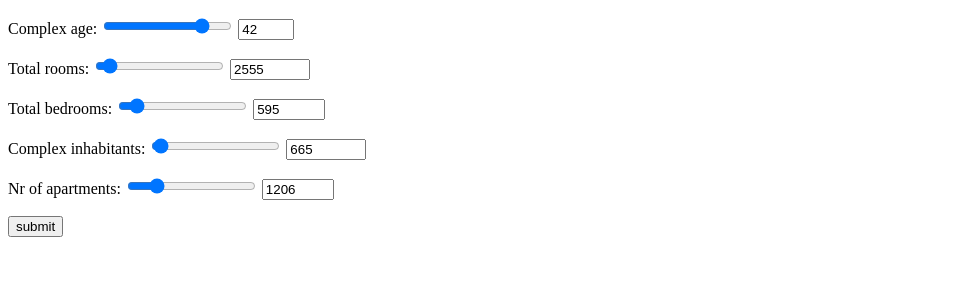
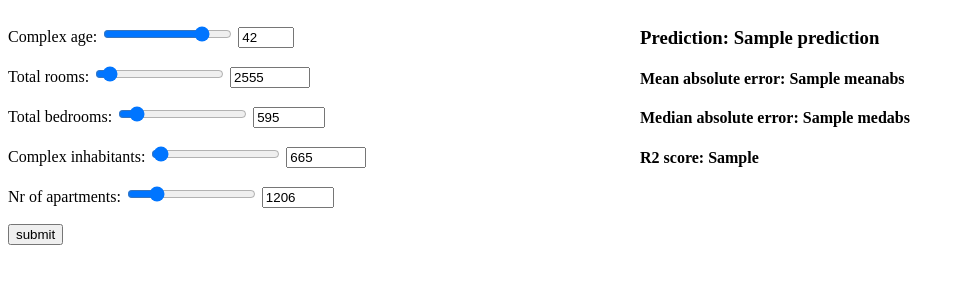
Before and after one commit to runasharp/lr-deployed, a Flask app: template templates/index.html in a window 1280 px wide. Shown: the top 300 px of the page, without its empty margins (0-965 px from the left). Run offline with Flask 2, Linux system fonts and the light colour scheme; the template is opened without the code that fills it: most values are stand-ins (such as "Sample title", 1, 10 or a date in 2020); parts of the project's set-up code (start-up, migrations or seed data) failed here and were passed over.

Commit message:
updated UI

```diff
--- a/app.py
+++ b/app.py
@@ -1,5 +1,6 @@
 from flask import Flask, request, render_template
 import pickle
+import model as md
 import numpy as np
 from sklearn.linear_model import LogisticRegression
 
@@ -26,7 +27,12 @@ def get_delay():
         pkl_file = open('regr.pkl', 'rb')
         regr = pickle.load(pkl_file)
         prediction = int(regr.predict(inputs))
-        return render_template('result.html', prediction=prediction)
+
+        meanabs = round(md.sm.mean_absolute_error(md.Y_test, md.Y_pred), 2)
+        medabs = round(md.sm.median_absolute_error(md.Y_test, md.Y_pred), 2)
+        r2 = round(md.sm.r2_score(md.Y_test, md.Y_pred), 2)
+
+        return render_template('index.html', prediction=prediction, meanabs=meanabs, medabs=medabs, r2=r2)
 
 
 if __name__ == '__main__':
--- a/templates/index.html
+++ b/templates/index.html
@@ -1,39 +1,59 @@
 <!DOCTYPE html>
 <html>
-<title>Linear Regression</title>
+<head>
+    <title>Multiple Linear Regression</title>
+
+    <style>
+.column {
+  float: left;
+  width: 50%;
+}
+
+/* Clear floats after the columns */
+.row:after {
+  content: "";
+  display: table;
+  clear: both;
+}
+</style>
+</head>
+
 <body>
 
 <form action = "/getresults" method="POST">
+
 {#	<p> Complex age:<input name="x1" type ="text" value="42" /> </p>#}
 {#	<p> Total rooms: <input name="x2" type ="text" value="2555" /> </p>#}
-{#    <p> Total bedrooms: <input name="x3" type ="text" value="595" /> </p>#}
+{#  <p> Total bedrooms: <input name="x3" type ="text" value="595" /> </p>#}
 {#	<p> Complex inhabitants:<input name="x4" type ="text" value="665" /> </p>#}
 {#	<p> Nr of apartments: <input name="x5" type ="text" value="1206" /> </p>#}
-
+    <div class="row">
+      <div class="column">
         <p> Complex age: <input name = "x1" type="range" min="1" max="52" value="42" class="slider" oninput="this.form.x1_inp.value=this.value" />
             <input type="number" name="x1_inp" min="1" max="52" value="42" oninput="this.form.x1.value=this.value" /></p>
-
-
 
         <p> Total rooms: <input name = "x2" type="range" min="2" max="39320" value="2555" class="slider" oninput="this.form.x2_inp.value=this.value" />
             <input type="number" name="x2_inp" min="2" max="39320" value="2555" oninput="this.form.x2.value=this.value" /></p>
 
-
-
         <p> Total bedrooms: <input name = "x3" type="range" min="1" max="6445" value="595" class="slider" oninput="this.form.x3_inp.value=this.value" />
             <input type="number" name="x3_inp" min="1" max="6445" value="595" oninput="this.form.x3.value=this.value" /></p>
-
-
 
         <p> Complex inhabitants: <input name = "x4" type="range" min="3" max="35682" value="665" class="slider" oninput="this.form.x4_inp.value=this.value" />
             <input type="number" name="x4_inp" min="3" max="35682" value="665" oninput="this.form.x4.value=this.value" /></p>
 
-
-
         <p> Nr of apartments: <input name = "x5" type="range" min="1" max="6082" value="1206" class="slider" oninput="this.form.x5_inp.value=this.value" />
             <input type="number" name="x5_inp" min="1" max="6082" value="1206" oninput="this.form.x5.value=this.value" /></p>
 
-	<p> <input type ="submit" value="submit" /> </p>
+          <p> <input type ="submit" value="submit" /> </p>
+      </div>
+      <div class="column">
+
+        <h3> Prediction: {{ prediction }} </h3>
+        <h4> Mean absolute error: {{ meanabs }} </h4>
+        <h4> Median absolute error: {{ medabs }} </h4>
+        <h4> R2 score: {{ r2 }} </h4>
+      </div>
+    </div>
 
 </form>
 </body>
```
Also changed, not shown: model.py (+6 -7 lines), templates/result.html (deleted, +0 -9 lines), 1 other file.
